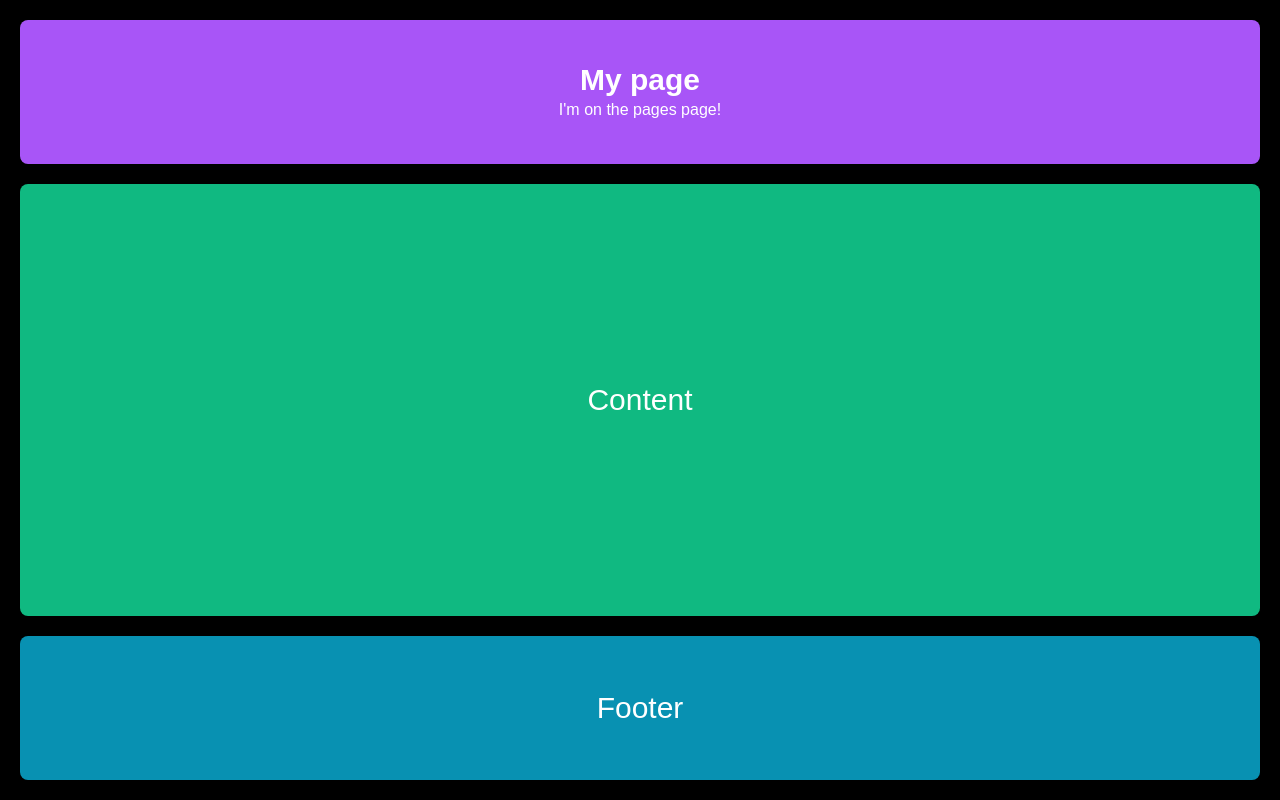
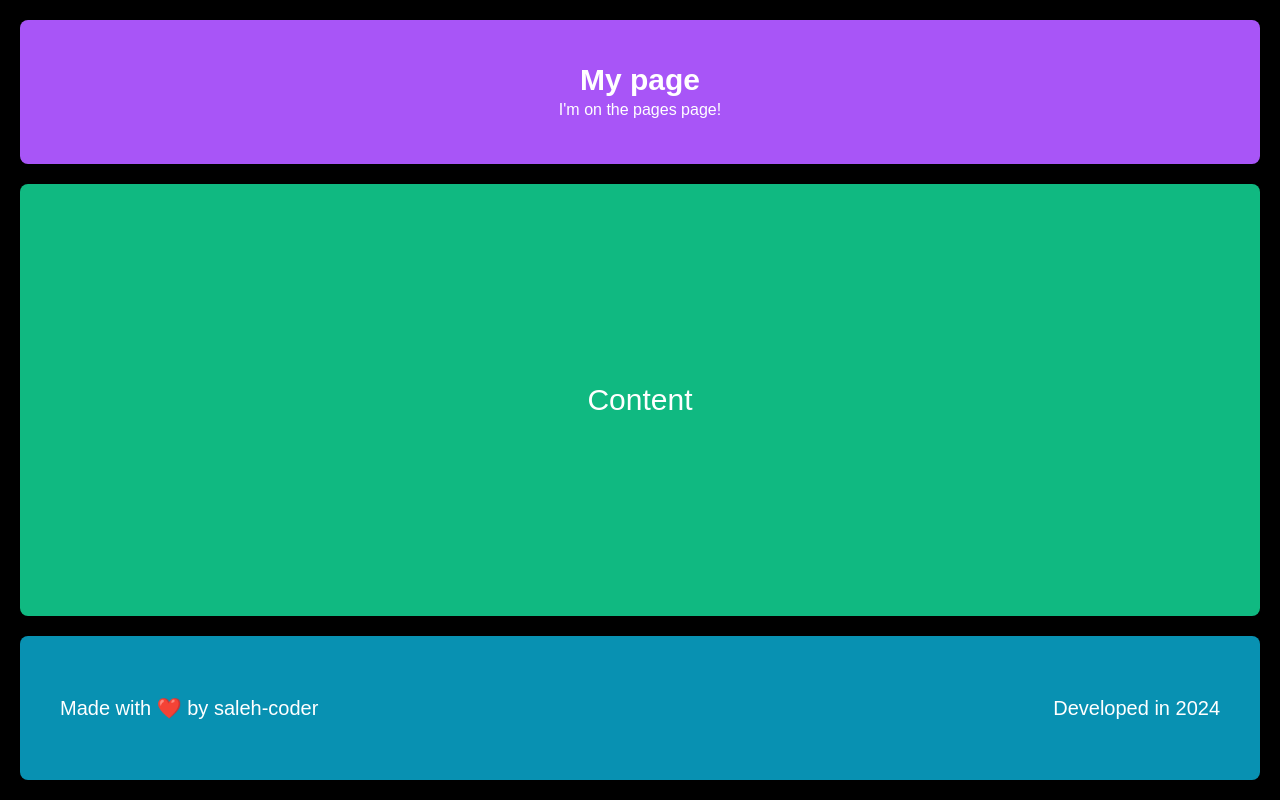
Before and after one commit to saleh-coder/react-fundamentals, a Next.js app: page /page in a window 1280 px wide. Built offline with nearby package versions, Linux system fonts and the light colour scheme.

Commit message:
Updates rendering in the Footer component and adjustments to the page

```diff
--- a/src/components/Footer.tsx
+++ b/src/components/Footer.tsx
@@ -1,13 +1,21 @@
-export default function Footer() {
+// Sets the type of the component's props
+type FooterProps = {
+  leftText: string; // The text that will appear on the left side
+  rightText: string; // The text that will appear on the right side (in this case, the current year)
+};
+
+// Use the Footer Props type in the component
+export default function Footer({ leftText, rightText }: FooterProps) {
   return (
     <div
       className={`
-        flex justify-center items-center
-        h-36 rounded-lg text-3xl
+        flex justify-between items-center
+        h-36 rounded-lg text-xl px-10
         bg-cyan-600
     `}
     >
-      Footer
+      <span>{leftText}</span>
+      <span>{rightText}</span>
     </div>
   );
 }
--- a/src/pages/page.tsx
+++ b/src/pages/page.tsx
@@ -11,7 +11,10 @@ export default function Page() {
     <div className={` flex flex-col h-screen p-5 gap-5 bg-black text-white `}>
       <Header title="My page" caption="I'm on the pages page!" />
       <Content />
-      <Footer />
+      <Footer
+        leftText="Made with ❤️ by saleh-coder"
+        rightText={`Developed in ${new Date().getFullYear().toString()}`}
+      />
     </div>
   );
 }
```
